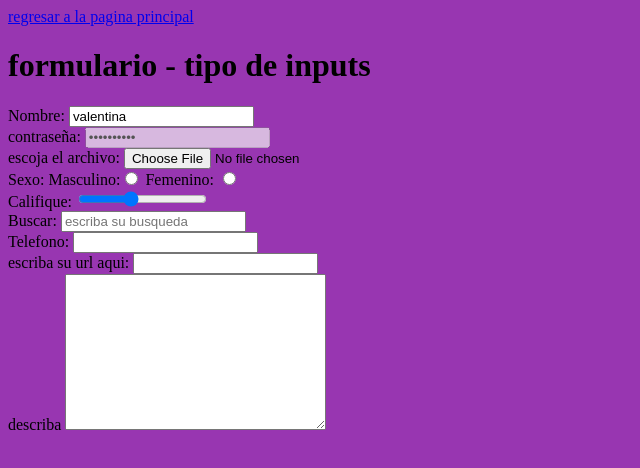
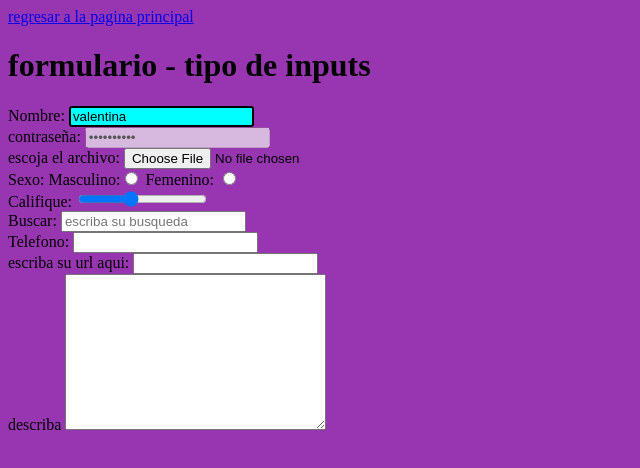
Before and after one commit to Valentina28095/ejercicio-1, a plain HTML site: page html/newform.html in a window 1280 px wide. Shown: the whole page, without its empty margins (0-640 px from the left). Drawn offline with Linux system fonts and the light colour scheme.

Commit message:
add files update

```diff
--- a/css/style.css
+++ b/css/style.css
@@ -4,3 +4,9 @@ body{
 img:hover{
     background-color: rgba(197, 204, 103, 0.918);
 }
+/* estilo por etiqueta */
+#nombre{
+border: 2px solid black;
+border-radius: 3px;
+background-color: aqua;
+}
```
Also changed, not shown: index.html (+1 -0 lines).
